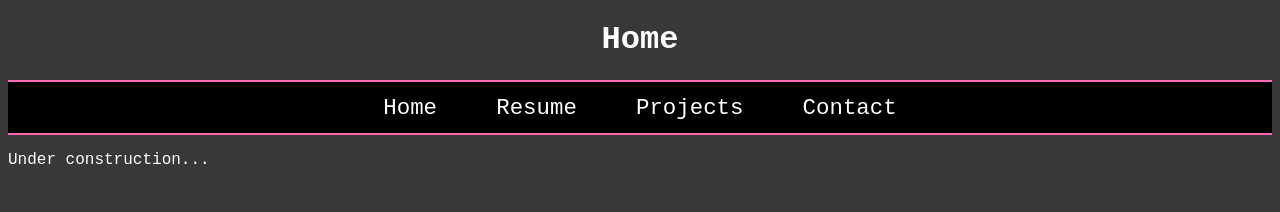
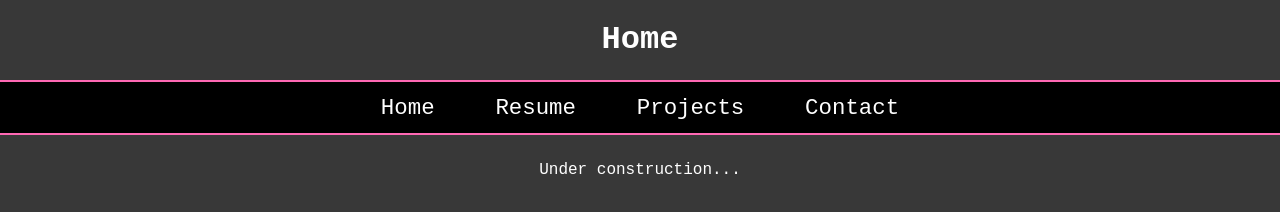
Before and after one commit to howardks/howardks.github.io, a plain HTML site: page index.html in a window 1280 px wide. Drawn offline with Linux system fonts and the light colour scheme.

Commit message:
Fixed navBar side margins, made project divs side-by-side

```diff
--- a/index.html
+++ b/index.html
@@ -15,7 +15,9 @@
         <a href="./public/projects.html">Projects</a>
         <a href="./public/contact.html">Contact</a>
     </div>
-    <p>Under construction...</p>
+    <div class="content">
+        <p>Under construction...</p>
+    </div>
 </body>
 
 </html>
--- a/styles.css
+++ b/styles.css
@@ -2,6 +2,16 @@ html {
     background-color: rgb(56, 56, 56);
     color: white;
     font-family: 'Courier New', Courier, monospace;
+    width: 100%;
+}
+
+body {
+    margin: 0px;
+}
+
+div.content {
+    margin: 2%;
+    text-align: center;
 }
 
 h1 {
@@ -18,9 +28,11 @@ h1 {
 .topnav {
     background-color: black;
     text-align: center;
-    padding: 1%;
     border-top: 2px solid hotpink;
     border-bottom: 2px solid hotpink;
+    width: 100%;
+    padding-top: 1%;
+    padding-bottom: 1%;
 }
 
 a {
@@ -29,14 +41,22 @@ a {
 
 .project {
     width: 25%;
-    height: 25%;
     border: 2px solid hotpink;
     padding: 2%;
     text-align: center;
     margin: 1%;
+    display: inline-block;
 }
 
 .project img {
     width: 100%;
     object-fit: contain;
 }
+
+.project p {
+    text-align: left;
+}
+
+.rightAlign {
+    text-align: right;
+}
```
Also changed, not shown: public/contact.html (+3 -1 lines), public/projects.html (+6 -2 lines), public/resume.html (+2 -0 lines).
